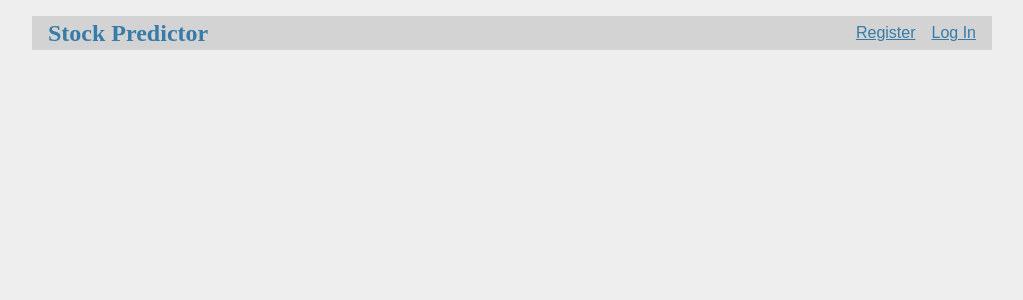
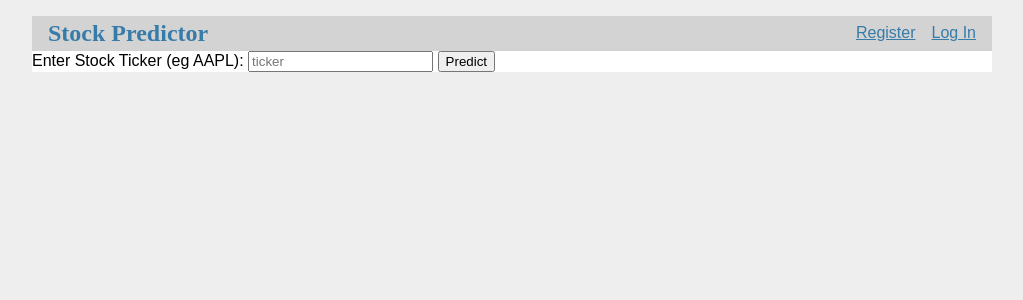
Before and after one commit to annalee3635-a11y/predictor, a Flask app: page /predictor in a window 1280 px wide. Shown: the top 300 px of the page, without its empty margins (128-1151 px from the left). Run offline with Flask 3, Linux system fonts and the light colour scheme.

Commit message:
added content block to stylesheet

```diff
--- a/static/style.css
+++ b/static/style.css
@@ -69,3 +69,14 @@ input[type=submit] {
   align-self: start;
   min-width: 10em;
 }
+
+.content > header {
+  border-bottom: 1px solid lightgray;
+  display: flex;
+  align-items: flex-end;
+}
+
+.content > header h1 {
+  flex: auto;
+  margin: 1rem 0 0.25rem 0;
+}
--- a/templates/getTicker.html
+++ b/templates/getTicker.html
@@ -1,6 +1,8 @@
 {% extends 'base.html' %}
 
-<form action="{{ url_for('predictor.pred')}}" method="post">
-<label for="ticker">Enter Stock Ticker (eg AAPL):</label>
-<input type="text" id="ticker" name="tckr" placeholder="ticker">
-<button type="submit">Predict</button>
+{% block content %}
+    <form action="{{ url_for('predictor.pred')}}" method="post">
+    <label for="ticker">Enter Stock Ticker (eg AAPL):</label>
+    <input type="text" id="ticker" name="tckr" placeholder="ticker">
+    <button type="submit">Predict</button>
+{% endblock %}
```
Also changed, not shown: templates/predictionGraphs.html (+3 -1 lines).
